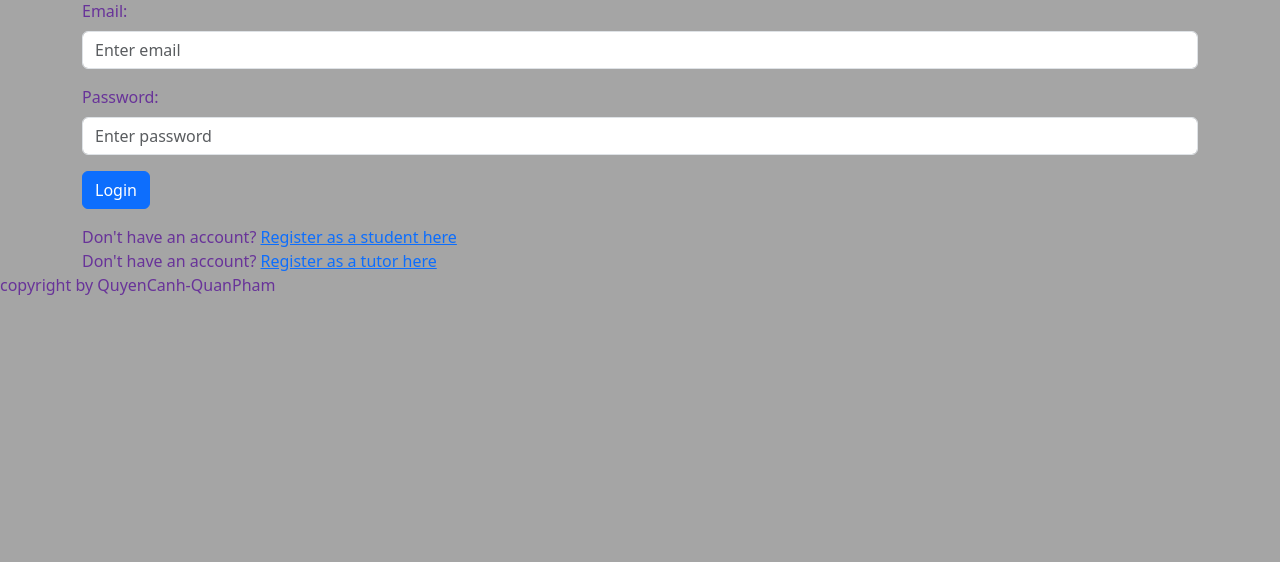
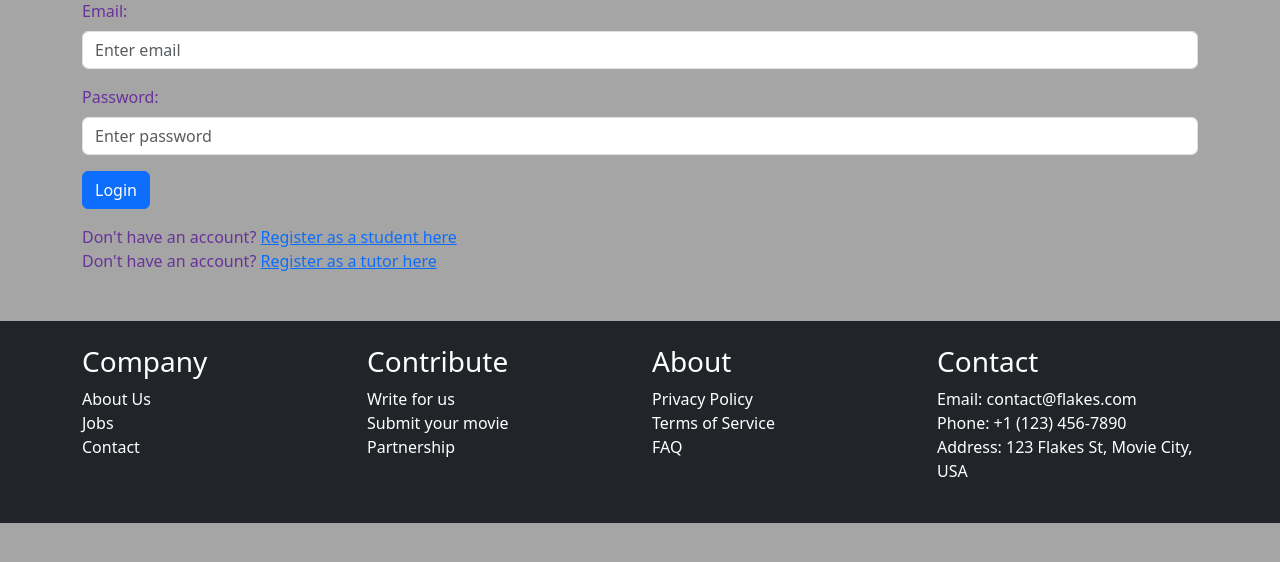
Before and after one commit to quyencanh203/Tutor-web, a Flask app: page / in a window 1280 px wide. Shown: the part 167-729 px from the top of the page. Run offline with Flask 3, Linux system fonts and the light colour scheme; some libraries are stand-ins or nearby versions.

Commit message:
update footer

```diff
--- a/Tutor_app/app/templates/base.html
+++ b/Tutor_app/app/templates/base.html
@@ -109,7 +109,45 @@
 
   <div id="footer">
     {% block footer %}
-    copyright by QuyenCanh-QuanPham
+    <!-- Footer Section -->
+    <footer class="footer mt-5 bg-dark text-white pt-4 pb-4">
+      <div class="container">
+          <div class="row">
+              <div class="col-md-3">
+                  <h3>Company</h3>
+                  <ul class="list-unstyled">
+                      <li>About Us</li>
+                      <li>Jobs</li>
+                      <li>Contact</li>
+                  </ul>
+              </div>
+              <div class="col-md-3">
+                  <h3>Contribute</h3>
+                  <ul class="list-unstyled">
+                      <li>Write for us</li>
+                      <li>Submit your movie</li>
+                      <li>Partnership</li>
+                  </ul>
+              </div>
+              <div class="col-md-3">
+                  <h3>About</h3>
+                  <ul class="list-unstyled">
+                      <li>Privacy Policy</li>
+                      <li>Terms of Service</li>
+                      <li>FAQ</li>
+                  </ul>
+              </div>
+              <div class="col-md-3">
+                  <h3>Contact</h3>
+                  <ul class="list-unstyled">
+                      <li>Email: contact@flakes.com</li>
+                      <li>Phone: +1 (123) 456-7890</li>
+                      <li>Address: 123 Flakes St, Movie City, USA</li>
+                  </ul>
+              </div>
+          </div>
+      </div>
+  </footer>
     {% endblock %}
   </div>
 
```
Also changed, not shown: Tutor_app/app/templates/tutor/my_class.html (added, +111 -0 lines), Tutor_app/app/templates/student/my_posts.html (added).
